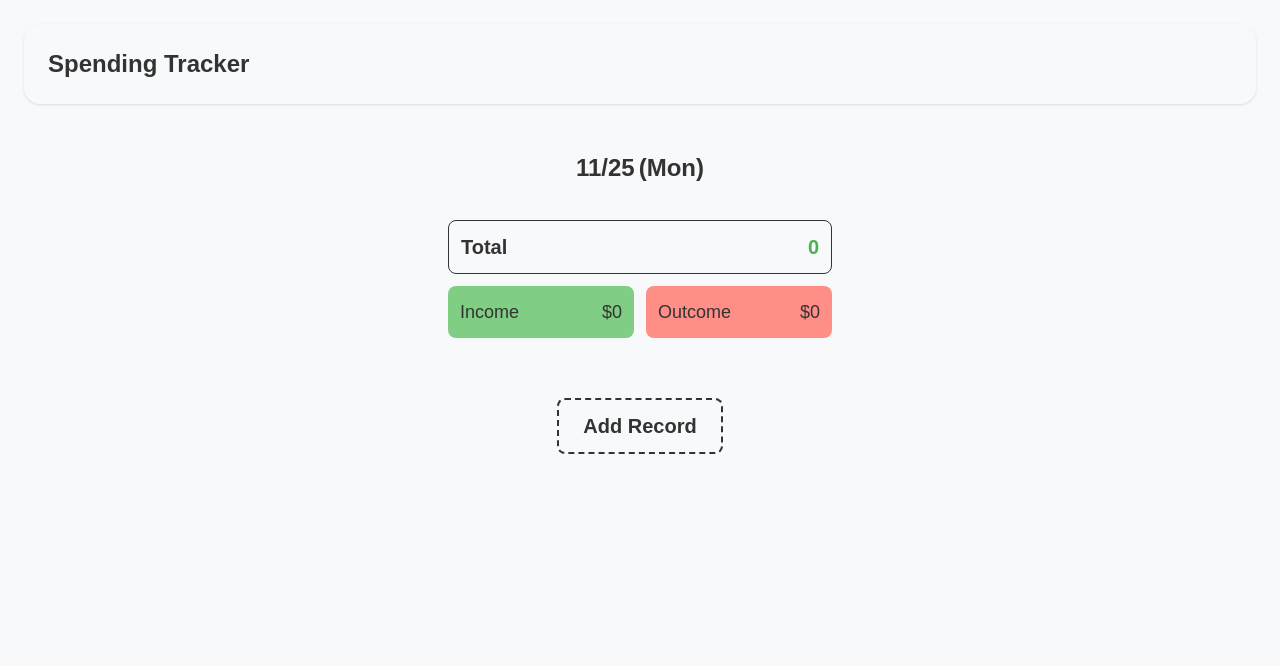
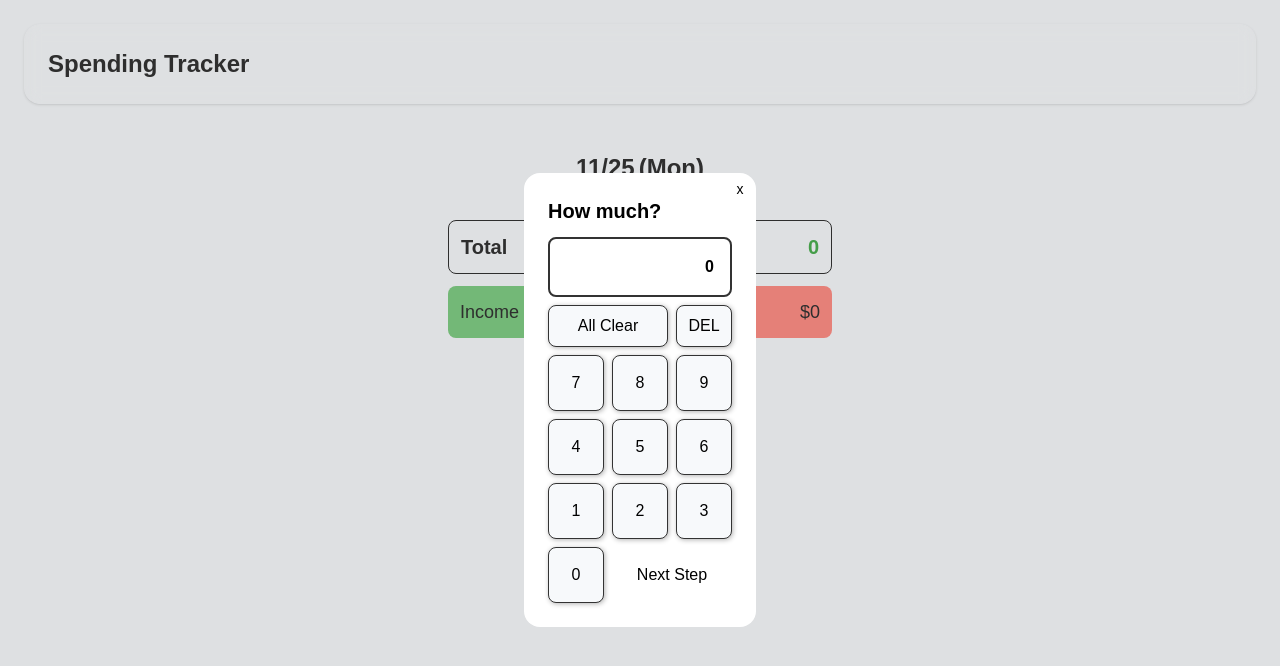
Before and after one commit to KW-Yeh/SpendingTracker, a Next.js app in the folder my-app/: page / in a window 1280 px wide. Both pictures are taken after a click on the button "Add Record". Shown: the top 666 px of the page. Built offline with nearby package versions, Linux system fonts and the light colour scheme.

Commit message:
Dialog 1

```diff
--- /dev/null
+++ b/my-app/src/components/Calculator.tsx
@@ -0,0 +1,90 @@
+"use client";
+import {
+  HTMLAttributes,
+  MouseEvent,
+  ReactNode,
+  useCallback,
+  useState,
+} from "react";
+
+interface Props {
+  initialNumber?: number;
+  onResult: (result: number) => void;
+  children: ReactNode;
+}
+
+export const Calculator = (props: Props) => {
+  const { initialNumber = 0, onResult, children } = props;
+  const [display, setDisplay] = useState<string>(initialNumber.toString());
+
+  const handleButtonClick = useCallback(
+    (event: MouseEvent<HTMLButtonElement>) => {
+      const value = event.currentTarget.getAttribute("data-value") ?? "";
+      if (value === "C") {
+        setDisplay("");
+        onResult(0);
+      } else if (value === "DEL") {
+        const newValue = display.slice(0, -1);
+        setDisplay(newValue);
+        onResult(Number(newValue));
+      } else {
+        if (display.length === 1 && display === "0") {
+          setDisplay(value);
+          onResult(Number(value));
+        } else {
+          const newValue = display + value;
+          setDisplay(newValue);
+          onResult(Number(newValue));
+        }
+      }
+    },
+    [display, onResult],
+  );
+
+  return (
+    <div className="flex flex-col gap-2 w-fit">
+      <div className="rounded-lg p-4 font-semibold flex items-center justify-end border-text border-2 border-solid">
+        <span>{display}</span>
+      </div>
+      <div className="grid grid-cols-3 gap-2">
+        <Button
+          data-value="C"
+          className="col-span-2"
+          onClick={handleButtonClick}
+        >
+          All Clear
+        </Button>
+        <Button
+          data-value="DEL"
+          className="col-span-1"
+          onClick={handleButtonClick}
+        >
+          DEL
+        </Button>
+        {["7", "8", "9", "4", "5", "6", "1", "2", "3", "0"].map((btn) => (
+          <Button
+            key={btn}
+            data-value={btn}
+            className="col-span-1 size-14"
+            onClick={handleButtonClick}
+          >
+            {btn}
+          </Button>
+        ))}
+        {children}
+      </div>
+    </div>
+  );
+};
+
+const Button = (props: HTMLAttributes<HTMLButtonElement>) => {
+  const { className = "", children, ...legacy } = props;
+  return (
+    <button
+      {...legacy}
+      className={`${className} transition-all rounded-lg border border-solid border-text p-2 flex items-center justify-center bg-background shadow-[1px_1px_5px_0_rgba(0,0,0,0.3)] hover:shadow-none`}
+    >
+      <span>{children}</span>
+    </button>
+  );
+};
--- /dev/null
+++ b/my-app/src/components/Modal.tsx
@@ -0,0 +1,36 @@
+"use client";
+import { forwardRef, ReactNode, useImperativeHandle, useRef } from "react";
+
+interface Props {
+  children: ReactNode;
+}
+
+export const Modal = forwardRef<ModalRef, Props>((props, ref) => {
+  const dialogRef = useRef<HTMLDialogElement>(null);
+
+  useImperativeHandle(ref, () => ({
+    open: () => {
+      dialogRef.current?.showModal();
+    },
+    close: () => {
+      dialogRef.current?.close();
+    },
+  }));
+
+  const handleCloseModal = () => {
+    dialogRef.current?.close();
+  };
+
+  return (
+    <dialog ref={dialogRef} className="relative p-6 rounded-2xl">
+      <button
+        type="button"
+        onClick={handleCloseModal}
+        className="absolute top-1 right-1 rounded-full flex items-center transition-colors justify-center size-6 hover:bg-gray-200"
+      >
+        <span className="text-sm">x</span>
+      </button>
+      {props.children}
+    </dialog>
+  );
+});
--- a/my-app/src/components/SpendingInfoSection.tsx
+++ b/my-app/src/components/SpendingInfoSection.tsx
@@ -1,13 +1,21 @@
 "use client";
 
+import { Modal } from "@/components/Modal";
+import { NewSpendingModal } from "@/composites/NewSpendingModal";
 import { useSpendingInfo } from "@/context/SpendingInfoProvider";
 import { normalizeNumber } from "@/utils/normalizeNumber";
+import { useRef } from "react";
 
 const WEEKDAY = ["Sun", "Mon", "Tue", "Wed", "Thu", "Fri", "Sat"];
 
 export const SpendingInfoSection = () => {
   const { state } = useSpendingInfo();
+  const modalRef = useRef<ModalRef>(null);
   const today = new Date();
+
+  const handleOpenModal = () => {
+    modalRef.current?.open();
+  };
 
   return (
     <div className="flex flex-col w-full gap-3">
@@ -43,10 +51,18 @@ export const SpendingInfoSection = () => {
 
       {/* Add Record */}
       <div className="flex w-full items-center justify-center pt-12">
-        <button className="px-6 py-3 border-2 border-dashed border-text text-xl font-semibold transition-all rounded-lg hover:border-2 hover:border-solid hover:text-blue-500 hover:shadow-blue-300 hover:shadow-lg hover:border-blue-500">
+        <button
+          type="button"
+          onClick={handleOpenModal}
+          className="px-6 py-3 border-b-2 border-dashed border-text text-xl font-semibold transition-all hover:text-blue-500 hover:shadow-[0_12px_12px_-12px_#1CB5D9] hover:border-blue-500"
+        >
           Add Record
         </button>
       </div>
+
+      <Modal ref={modalRef}>
+        <NewSpendingModal />
+      </Modal>
     </div>
   );
 };
--- /dev/null
+++ b/my-app/src/composites/NewSpendingModal.tsx
@@ -0,0 +1,48 @@
+"use client";
+import { Calculator } from "@/components/Calculator";
+import { useState } from "react";
+
+export const NewSpendingModal = () => {
+  const [step, setStep] = useState(0);
+  const [cost, setCost] = useState<number>();
+
+  const handleNextStep = () => setStep((prev) => prev + 1);
+
+  return (
+    <div className="flex flex-col gap-3 p-1 w-full md:w-auto items-center">
+      {step === 0 && (
+        <Step1
+          cost={cost}
+          handleSetCost={setCost}
+          handleNextStep={handleNextStep}
+        />
+      )}
+    </div>
+  );
+};
+
+const Step1 = ({
+  cost,
+  handleSetCost,
+  handleNextStep,
+}: {
+  cost?: number;
+  handleSetCost: (cost: number) => void;
+  handleNextStep: () => void;
+}) => {
+  return (
+    <>
+      <h1 className="font-bold text-xl w-full text-start">How much?</h1>
+      <Calculator initialNumber={cost} onResult={handleSetCost}>
+        <button
+          type="button"
+          // onClick={handleNextStep}
+          disabled={!cost}
+          className="rounded-lg col-span-2 bg-primary-500 disabled:grayscale hover:enabled:bg-primary-300 transition-colors"
+        >
+          Next Step
+        </button>
+      </Calculator>
+    </>
+  );
+};
--- a/my-app/src/types/type.d.ts
+++ b/my-app/src/types/type.d.ts
@@ -13,3 +13,8 @@ interface SpendingRecord {
   category: string;
   description: string;
 }
+
+interface ModalRef {
+  open: () => void;
+  close: () => void;
+}
--- /dev/null
+++ b/package.json
@@ -0,0 +1,5 @@
+{
+  "dependencies": {
+    "mathjs": "^14.0.0"
+  }
+}
```
Also changed, not shown: 1 other file (tests, documents, lock files or other folders).
